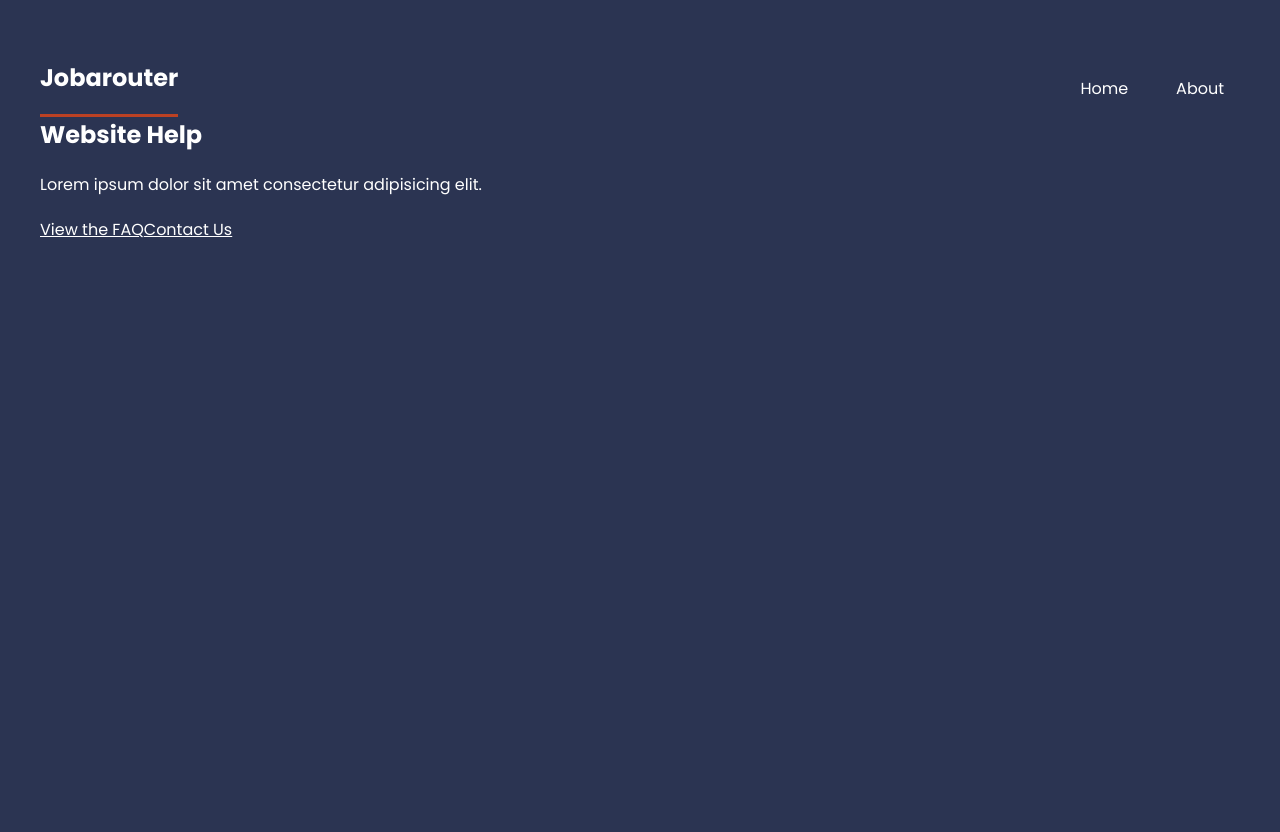
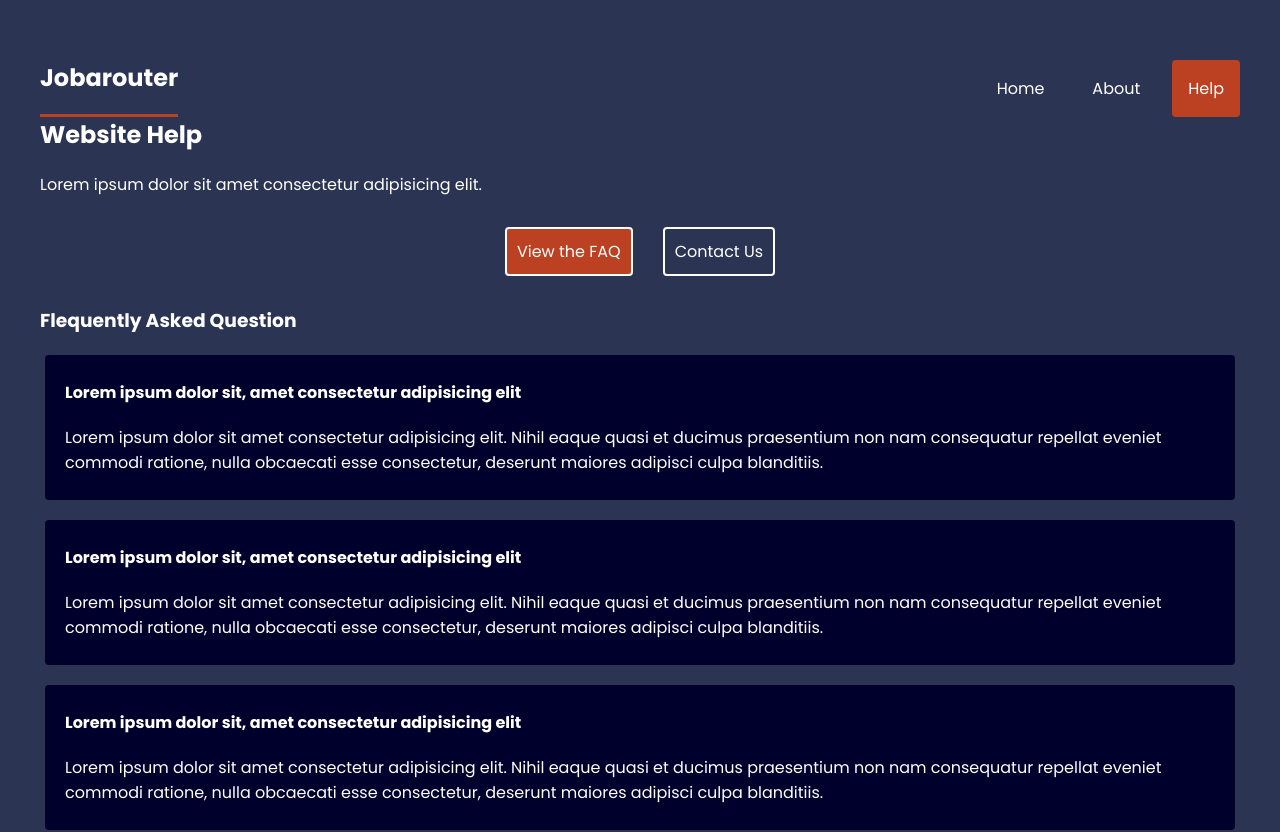
Before and after one commit to kunda4/react-router-ninja, a React (Vite) app: page /help/faq in a window 1280 px wide. Shown: the top 832 px of the page. Before the commit the page ends 800 px from the top, so only its background shows below. Built offline with nearby package versions, Linux system fonts and the light colour scheme.

Commit message:
add contact page and NotFound page

```diff
--- a/src/App.jsx
+++ b/src/App.jsx
@@ -3,6 +3,9 @@ import About from "./pages/About"
 import Home from "./pages/Home"
 import LootLayout from "./layouts/LootLayout"
 import HelpLayout from "./layouts/HelpLayout"
+import Faq from "./pages/help/Faq"
+import Contact from "./pages/help/Contact"
+import NotFound from "./pages/NotFound"
 function App() {
 
   const router = createBrowserRouter(
@@ -11,9 +14,10 @@ function App() {
         <Route index element={<Home/>} />
         <Route path="/about" element={<About/>} />
         <Route path="help" element={<HelpLayout/>}>
-          <Route path="faq"/>
-          <Route path="contact"/>
+          <Route path="faq" element={<Faq/>}/>
+          <Route path="contact" element={<Contact/>}/>
         </Route>
+        <Route path="*" element={<NotFound/>}/>
     </Route>
     )
   )
--- a/src/index.css
+++ b/src/index.css
@@ -60,3 +60,51 @@ button {
   max-width: 1200px;
   margin: 40px auto;
  }
+
+ /* Help Layout */
+ .help-layout nav{
+  display: flex;
+  justify-content: center;
+  gap: 30px;
+  margin: 30px 0;
+ }
+ .help-layout nav a{
+  padding: 10px;
+  border: 2px solid white;
+  border-radius: 4px;
+  text-decoration: double;
+ }
+ .help-layout nav a:hover{
+  border-color: var(--primary);
+ }
+ .help-layout nav a.active{
+  background: var(--primary);
+ }
+
+ /* faq page */
+
+ .faq .question{
+  background-color: rgb(0, 0, 44);
+  padding: 5px 20px;
+  border-radius: 4px;
+  margin: 20px 5px;
+ }
+/* contact */
+form{
+  margin-top: 30px;
+}
+form input, form label span, form textarea{
+  display: block;
+}
+
+form input, form textarea{
+  margin-bottom: 30px;
+  border-radius: 4px;
+  padding: 8px;
+  border: 0;
+  width: 300px;
+  color:  var(--secondary);
+}
+form label span{
+  margin-bottom: 10px;
+}
--- a/src/layouts/LootLayout.jsx
+++ b/src/layouts/LootLayout.jsx
@@ -8,6 +8,7 @@ export default function LootLayout() {
      <h1>Jobarouter</h1>
      <NavLink to = "/">Home</NavLink>
      <NavLink to = "/about">About</NavLink>
+     <NavLink to = "/help">Help</NavLink>
    </nav>
   </header>
 
--- /dev/null
+++ b/src/pages/NotFound.jsx
@@ -0,0 +1,15 @@
+import { Link } from "react-router-dom"
+export default function NotFound() {
+  return (
+    <div className="page-notfound">
+        <h3>Page Not Found!</h3>
+        <p>Lorem ipsum dolor sit amet consectetur adipisicing elit.
+            Assumenda placeat, quidem soluta sint neque quisquam dolorem
+            iste autem alias ducimus impedit distinctio officia obcaecati
+            fugit. Ab consectetur repellat odio dicta.</p>
+
+            <p>Go to the <Link to="./">HomePage</Link>.</p>
+    </div>
+
+  )
+}
--- /dev/null
+++ b/src/pages/help/Contact.jsx
@@ -0,0 +1,20 @@
+import React from 'react'
+
+export default function Contact() {
+  return (
+    <div className="contact">
+        <h3>Contact Us</h3>
+        <form action="">
+            <label htmlFor="">
+                <span>Your Email:</span>
+                <input type="email" name='email' required />
+            </label>
+            <label htmlFor="">
+                <span>Your Message:</span>
+                <textarea  name='message' required></textarea>
+            </label>
+            <button>Submit</button>
+        </form>
+    </div>
+  )
+}
```
